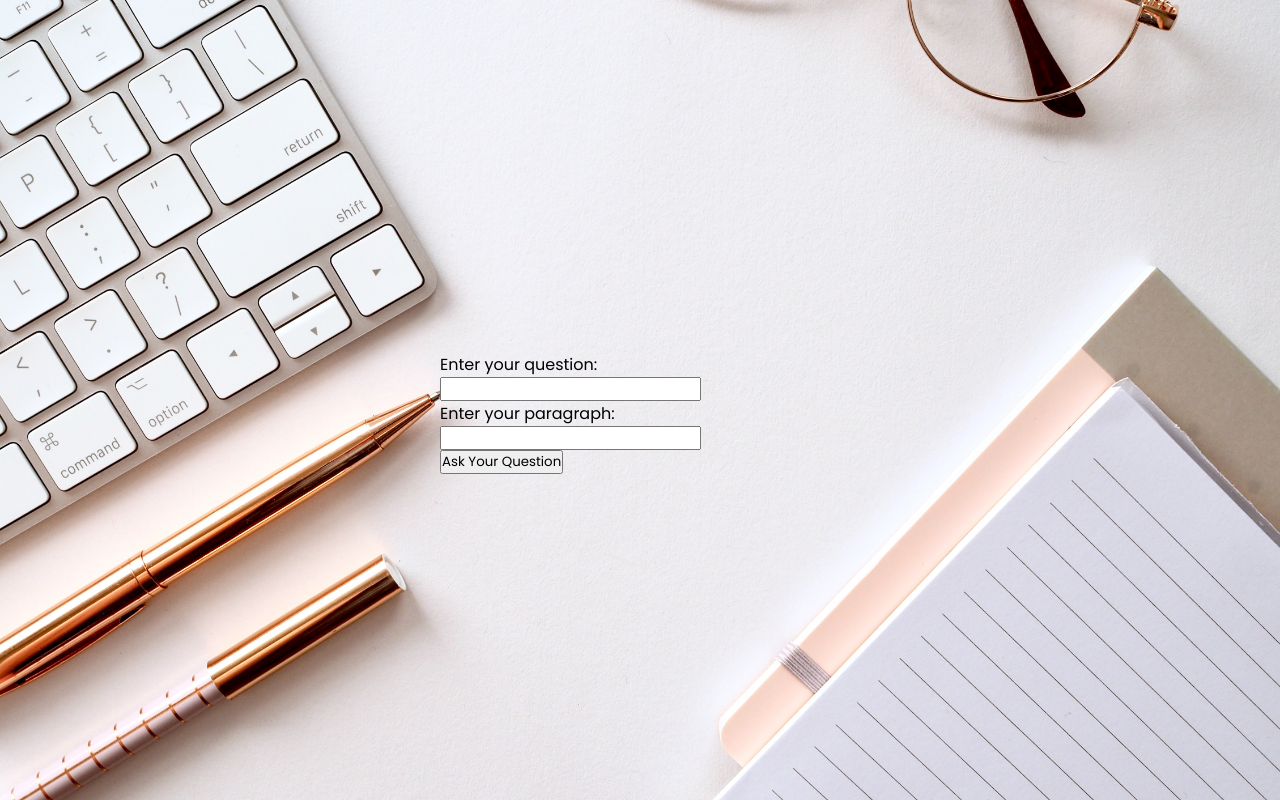
After one commit to khwahish2oo2/ARISE, a FastAPI app: page /Upload_Short in a window 1280 px wide. The commit adds this page. Run offline with FastAPI, Linux system fonts and the light colour scheme; parts of the project's set-up code (start-up, migrations or seed data) failed here and were passed over.

Commit message:
separate upload for short format

```diff
--- /dev/null
+++ b/Templates/Upload_doc_short.html
@@ -0,0 +1,50 @@
+<! DOCTYPE html>
+    <html lang="en">
+
+    <head>
+        <title>Upload_document</title>
+        <link rel="stylesheet" href="{{ url_for('static', path='/css/Upload_doc.css') }}">
+        <link href='https://unpkg.com/boxicons@2.1.4/css/boxicons.min.css' rel='stylesheet'>
+        <link rel="stylesheet" href="https://stackpath.bootstrapcdn.com/font-awesome/4.7.0/css/font-awesome.min.css">
+        <script src="{{ url_for('static', path='/js/jquery-1.8.2.min.js') }}"></script>
+
+
+
+        <!-- <script>
+            $("#next").click(function()
+              {
+                window.location.replace("/question.html");
+              })
+        </script> -->
+    </head>
+
+    <body>
+        <div class="container">
+            <div class="form-box">
+                <form action="/uploadfileshort" method="post" enctype="multipart/form-data" >
+                    <br>
+                    <label for="question">Enter your question:</label>
+                    <input type="text" name="question" required>
+                    <br>
+                    <label for="paragraph">Enter your paragraph:</label>
+                    <input type="text" name="paragraph" required>
+                    <div>
+                      <div class="button" >
+                        <button type="submit">Ask Your Question</button>
+
+                        <!-- formaction="/entrepreneur-save" -->
+                    </div>
+                    <div>
+                        <p id="response"></p>
+                    </div>
+                </form>
+            </div>
+        </div>
+    </body>
+    <!-- <script>
+
+    </script> -->
+
+    <!-- <script type="module" src="{{ url_for('static', path='/js/upload_doc.js') }}" ></script> -->
+
+    </html>
--- a/Templates/home-entrepreneur.html
+++ b/Templates/home-entrepreneur.html
@@ -42,7 +42,7 @@
             </div>
             <div class="Explore-col">
                 <img src="{{ url_for('static', path='/pics/ShortForm2.webp') }}" alt="">
-                <a href="{{ url_for('Upload') }}"><button type="button" class="btn" id="short">Short Form QnA</button></a>
+                <a href="{{ url_for('Upload_Short') }}"><button type="button" class="btn" id="short">Short Form QnA</button></a>
             </div>
             <div class="Explore-col">
                 <img src="{{ url_for('static', path='/pics/tabular.jpg') }}" alt="">
--- a/main.py
+++ b/main.py
@@ -54,12 +54,17 @@ async def Upload(request: Request):
 async def Upload_Table(request: Request):
    return templates.TemplateResponse("Upload_doc_table.html",{"request":request})
 
+@app.get("/Upload_Short", response_class=HTMLResponse)
+async def Upload_Short(request:Request):
+   return templates.TemplateResponse("Upload_doc_short.html",{"request":request})
+
 @app.get("/question", response_class=HTMLResponse)
 async def question(request: Request):
    return templates.TemplateResponse("question.html", {"request": request})
 
 @app.post("/uploadfile")
-async def uploadFile(file: UploadFile = File(...), question: str = Form(...)):
+async def uploadFile(file: UploadFile = File(...), question: str = Form(...), para: str = Form(...)):
+   print(para)
    document = extract_text_func(file)
    value = await output(document,question)
    return {"output": value}
@@ -68,3 +73,7 @@ async def uploadFile(file: UploadFile = File(...), question: str = Form(...)):
 async def uploadFileTable(file: UploadFile = File(...), question: str = Form(...)):
    answer = output_table()
    return {"output": answer}
+
+@app.post("/uploadfileshort")
+async def uploadFileShort(paragraph: str = Form(...), question: str = Form(...)):
+   return {"message":"hi"}
```
